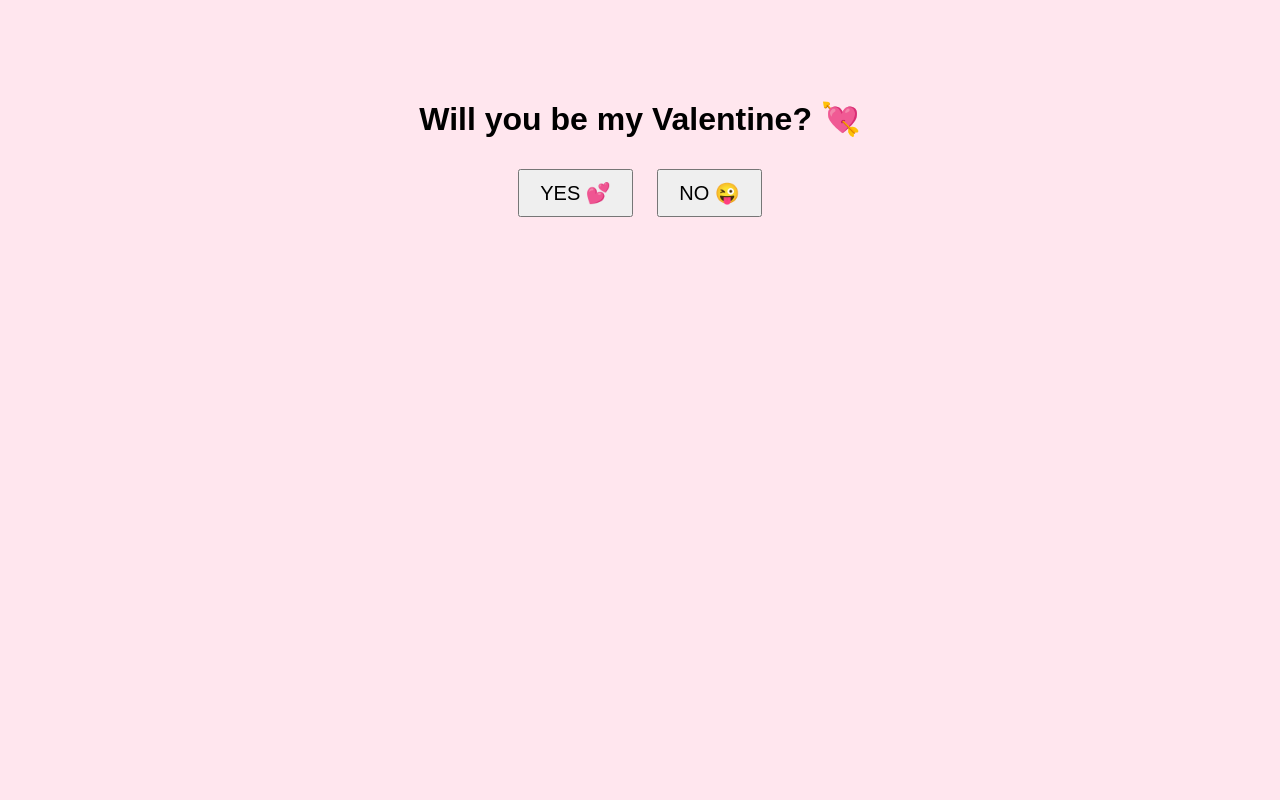
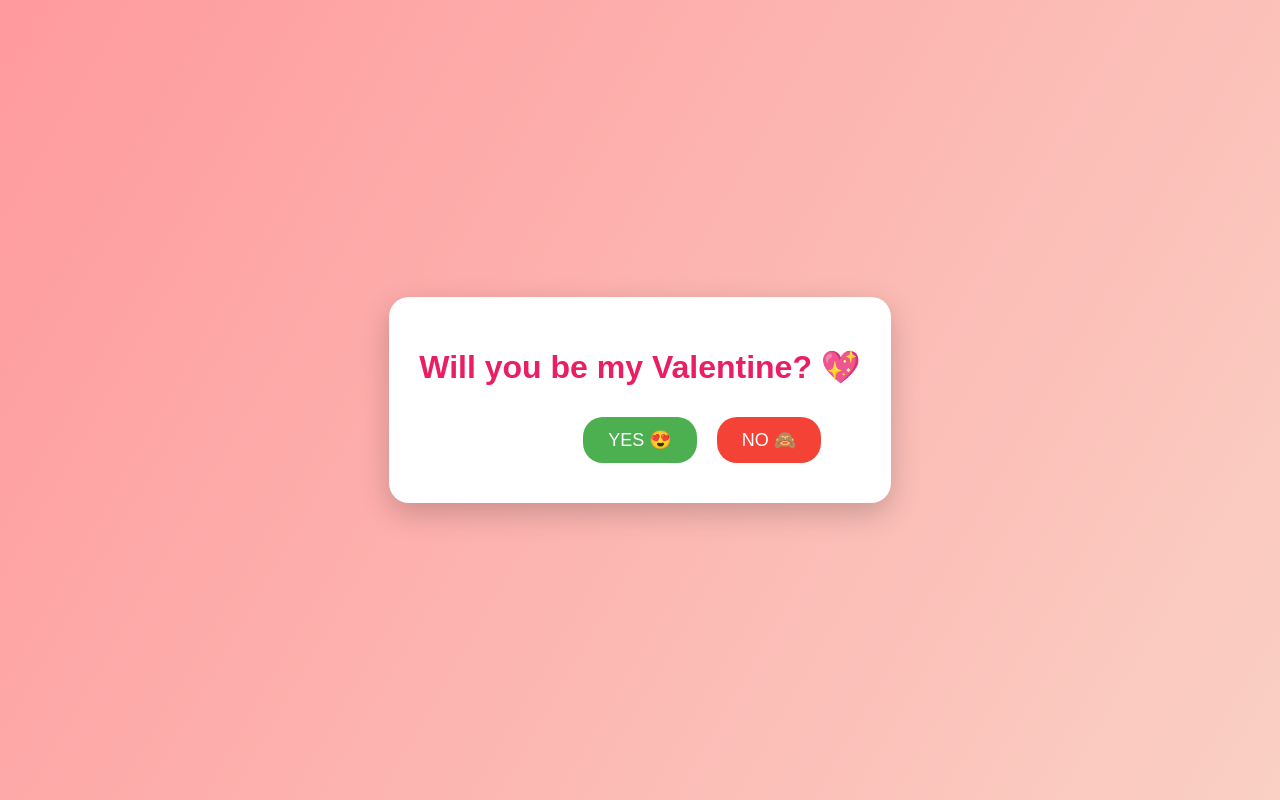
Before and after one commit to kenalvavdiya-prog/valentines-day, a plain HTML site: page index.html in a window 1280 px wide. Drawn offline with Linux system fonts and the light colour scheme.

Commit message:
Update index.html

```diff
--- a/index.html
+++ b/index.html
@@ -1,42 +1,78 @@
 <!DOCTYPE html>
-<html>
+<html lang="en">
 <head>
-  <title>Valentine 💖</title>
+<meta charset="UTF-8">
+<title>Valentine Fun 💘</title>
 <style>
   body {
-      font-family: Arial, sans-serif;
+    background: linear-gradient(120deg, #ff9a9e, #fad0c4);
+    height: 100vh;
+    margin: 0;
+    display: flex;
+    align-items: center;
+    justify-content: center;
+    font-family: 'Arial', sans-serif;
+  }
+
+  .box {
+    background: white;
+    padding: 30px;
+    border-radius: 20px;
     text-align: center;
-      margin-top: 100px;
-      background-color: #ffe6ee;
+    box-shadow: 0 10px 30px rgba(0,0,0,0.2);
   }
+
+  h1 {
+    color: #e91e63;
+  }
+
   button {
-      font-size: 20px;
-      padding: 10px 20px;
+    padding: 12px 25px;
+    font-size: 18px;
+    border: none;
+    border-radius: 20px;
+    cursor: pointer;
     margin: 10px;
-      cursor: pointer;
+  }
+
+  #yes {
+    background: #4caf50;
+    color: white;
+  }
+
+  #no {
+    background: #f44336;
+    color: white;
+    position: absolute;
   }
 </style>
 </head>
+
 <body>
-
-  <h1>Will you be my Valentine? 💘</h1>
-
-  <button onclick="yesClicked()">YES 💕</button>
-  <button onclick="noClicked()">NO 😜</button>
-
-  <p id="message"></p>
+  <div class="box">
+    <h1>Will you be my Valentine? 💖</h1>
+    <button id="yes" onclick="yesClicked()">YES 😍</button>
+    <button id="no" onmouseover="moveNo()">NO 🙈</button>
+  </div>
 
 <script>
 function yesClicked() {
-      document.getElementById("message").innerHTML =
-        "YAY!!! You just made my day 🥰💖";
+  document.body.innerHTML = `
+    <div style="text-align:center;">
+      <h1 style="color:#e91e63;">Yayyy! 💕</h1>
+      <p>You just made my day 🥰</p>
+      <p>Happy Valentine’s Day 💘</p>
+    </div>
+  `;
 }
 
-    function noClicked() {
-      document.getElementById("message").innerHTML =
-        "Oops 😅 try again… I’ll wait 💌";
+function moveNo() {
+  const noBtn = document.getElementById("no");
+  const x = Math.random() * (window.innerWidth - 100);
+  const y = Math.random() * (window.innerHeight - 50);
+  noBtn.style.left = x + "px";
+  noBtn.style.top = y + "px";
 }
 </script>
-
 </body>
 </html>
```
Lines whose indentation alone changed are shown as unchanged.
